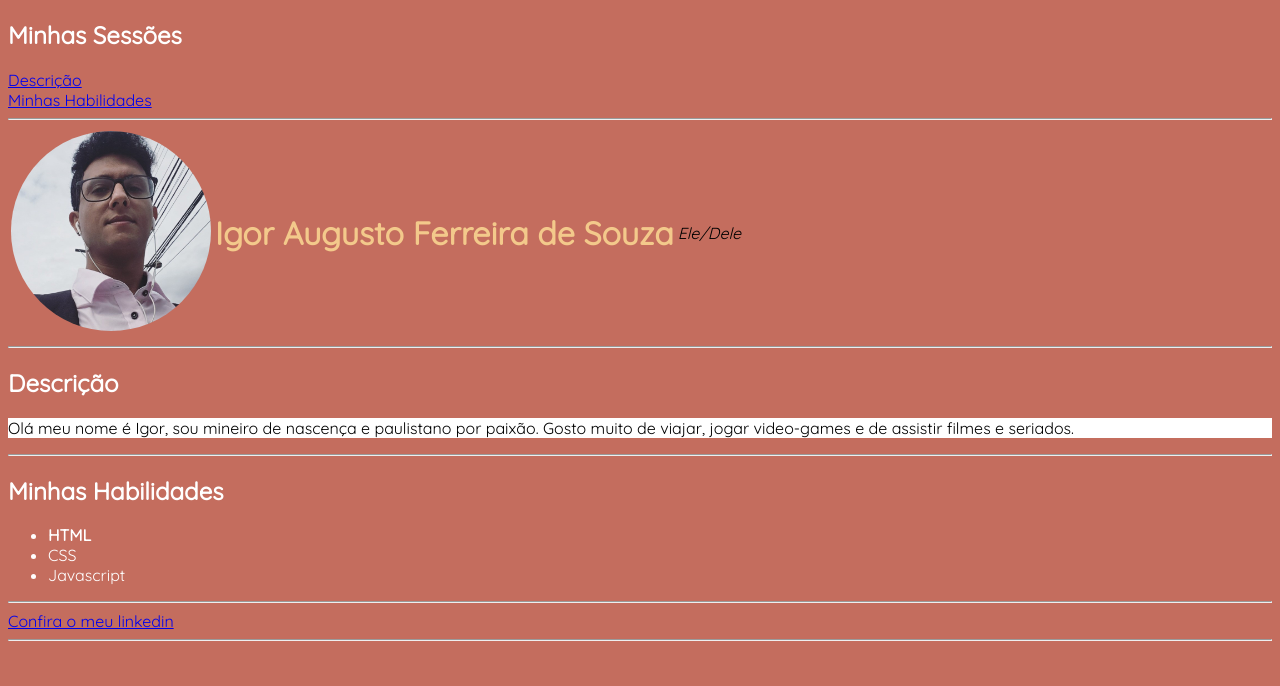
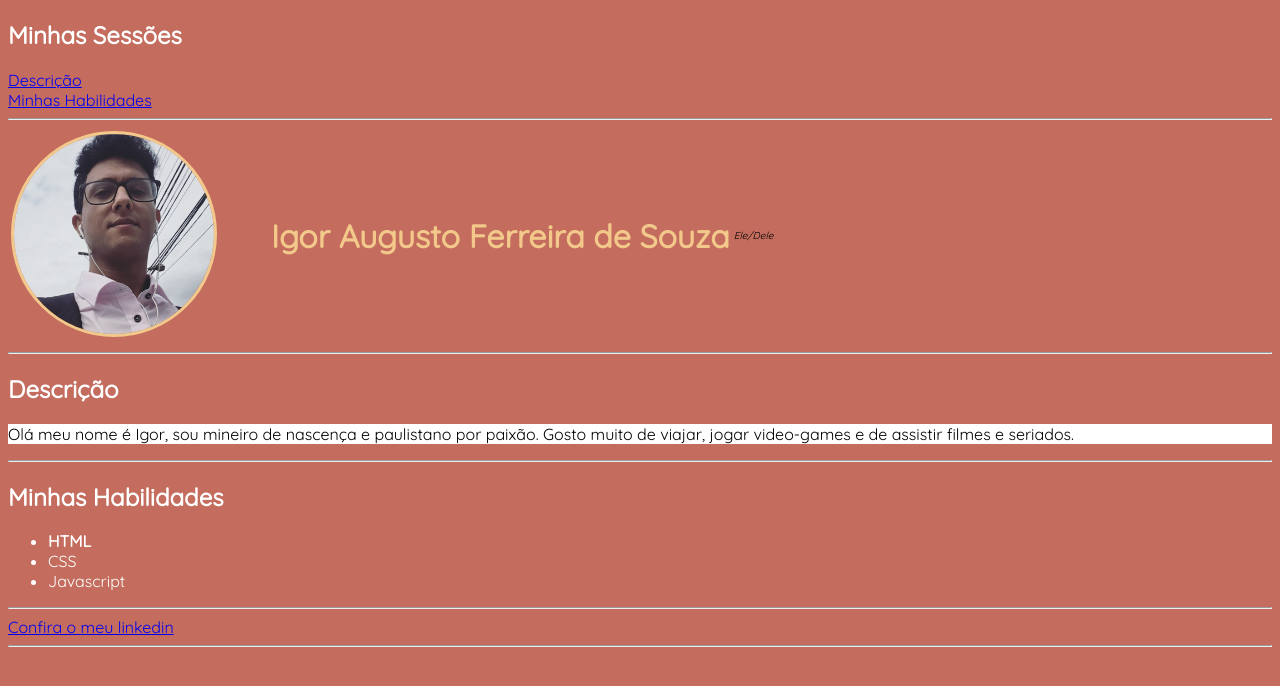
Before and after one commit to igoralfeza/igoralfeza.github.io, a plain HTML site: page index.html in a window 1280 px wide. Drawn offline with Linux system fonts and the light colour scheme.

Commit message:
borda na foto

```diff
--- a/style.css
+++ b/style.css
@@ -8,11 +8,14 @@ body {
     text-align: center;
    font-size: 51 px;
     color: #f3c98b;
+    padding: 0px 0px 0px 50px;
 }
 
 #myName2 {
     color: rgb(0, 0, 0);
     text-align: center;
+    font-size: 10px;
+    padding: none;
 }
 
 #descrição {
@@ -28,10 +31,11 @@ body {
 #foto-igor {
     border-radius: 200px;
     height: 200px;
+    border-style:solid;
+    border-color: #f3c98b;
 
 
 }
-
 
 
 h2 {
@@ -46,5 +50,4 @@ h2 {
 a:visited{
 
  color: #ffffff
-
 }
```
